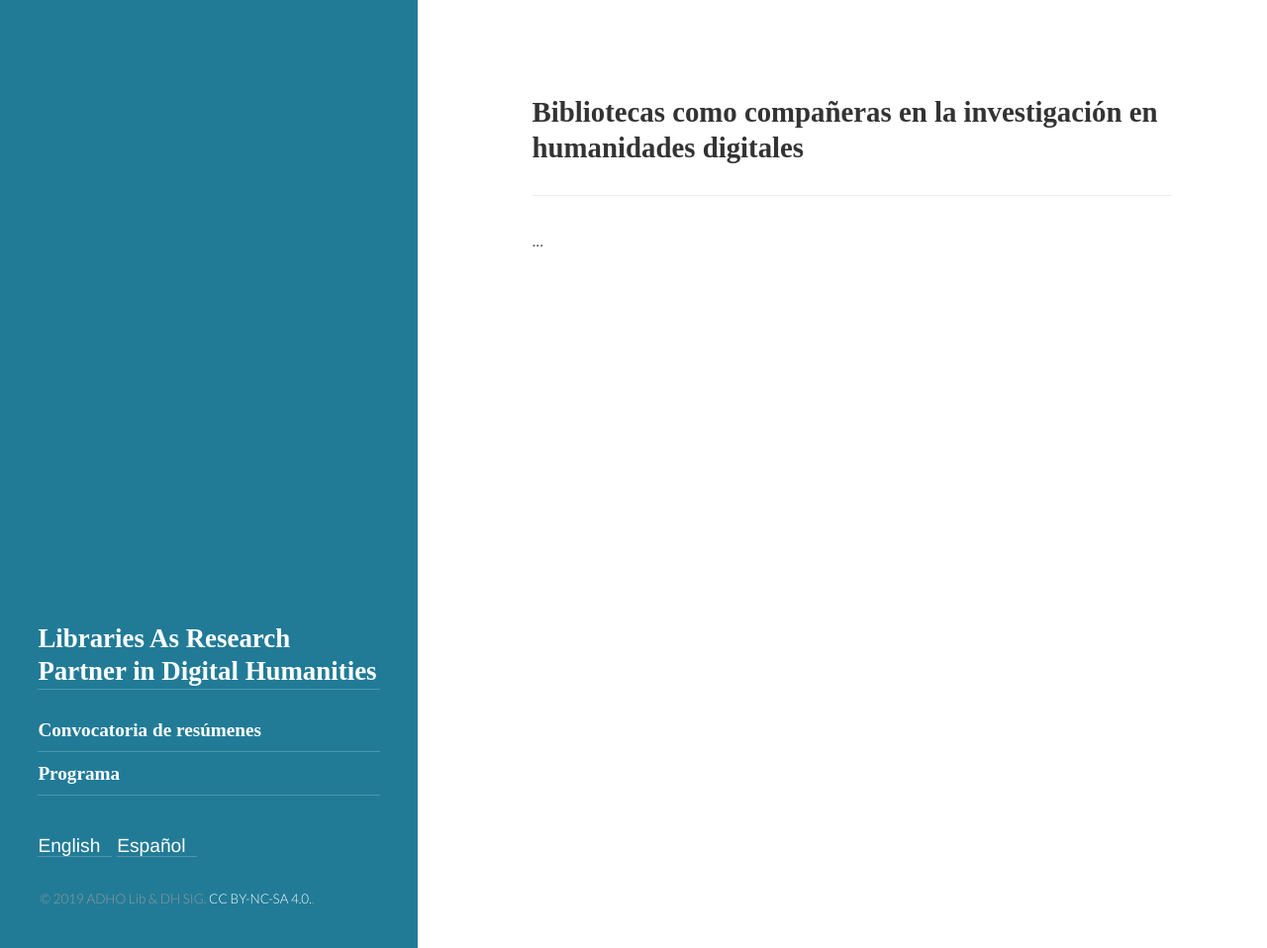
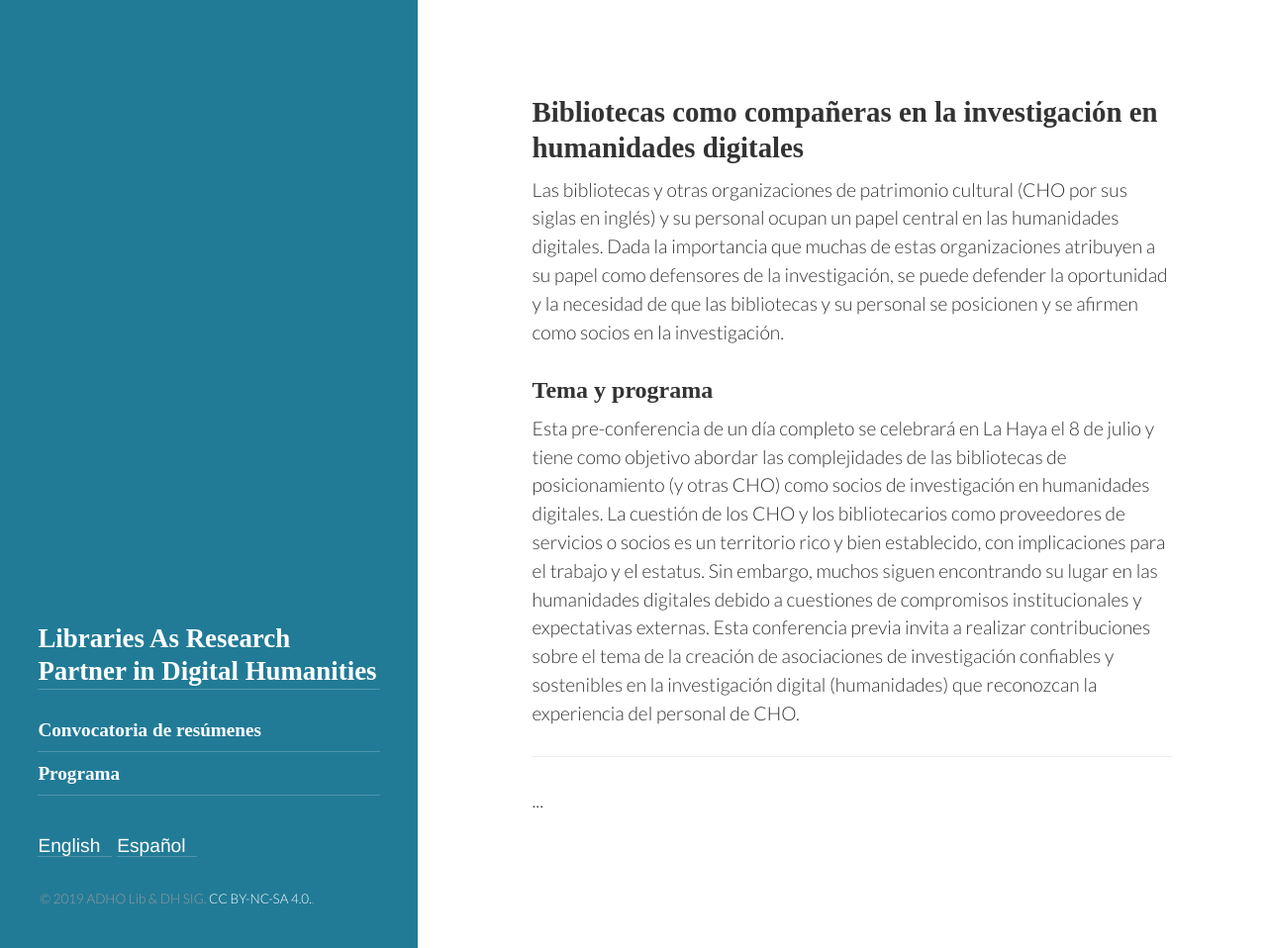
Before and after one commit to ADHOLibDH/dh2019-preconference, a Jekyll site: the page built from index-spa.html, in a window 1280 px wide and 958 px high. Shown: the whole window at 99% size. Built offline with Jekyll 4.4.1, drawn with Linux system fonts in a browser that asks for light colours; some web fonts are replaced.

Commit message:
Update index-spa.html

```diff
--- a/index-spa.html
+++ b/index-spa.html
@@ -6,6 +6,11 @@ ref: home
 permalink: spa
 ---
 <h1>Bibliotecas como compañeras en la investigación en humanidades digitales</h1>
+<p> Las bibliotecas y otras organizaciones de patrimonio cultural (CHO por sus siglas en inglés) y su personal ocupan un papel central en las humanidades digitales. Dada la importancia que muchas de estas organizaciones atribuyen a su papel como defensores de la investigación, se puede defender la oportunidad y la necesidad de que las bibliotecas y su personal se posicionen y se afirmen como socios en la investigación. </p>
+
+<h3> Tema y programa </h3>
+<p> Esta pre-conferencia de un día completo se celebrará en La Haya el 8 de julio y tiene como objetivo abordar las complejidades de las bibliotecas de posicionamiento (y otras CHO) como socios de investigación en humanidades digitales. La cuestión de los CHO y los bibliotecarios como proveedores de servicios o socios es un territorio rico y bien establecido, con implicaciones para el trabajo y el estatus. Sin embargo, muchos siguen encontrando su lugar en las humanidades digitales debido a cuestiones de compromisos institucionales y expectativas externas. Esta conferencia previa invita a realizar contribuciones sobre el tema de la creación de asociaciones de investigación confiables y sostenibles en la investigación digital (humanidades) que reconozcan la experiencia del personal de CHO.
+</p>
 
 <hr>
 
```
